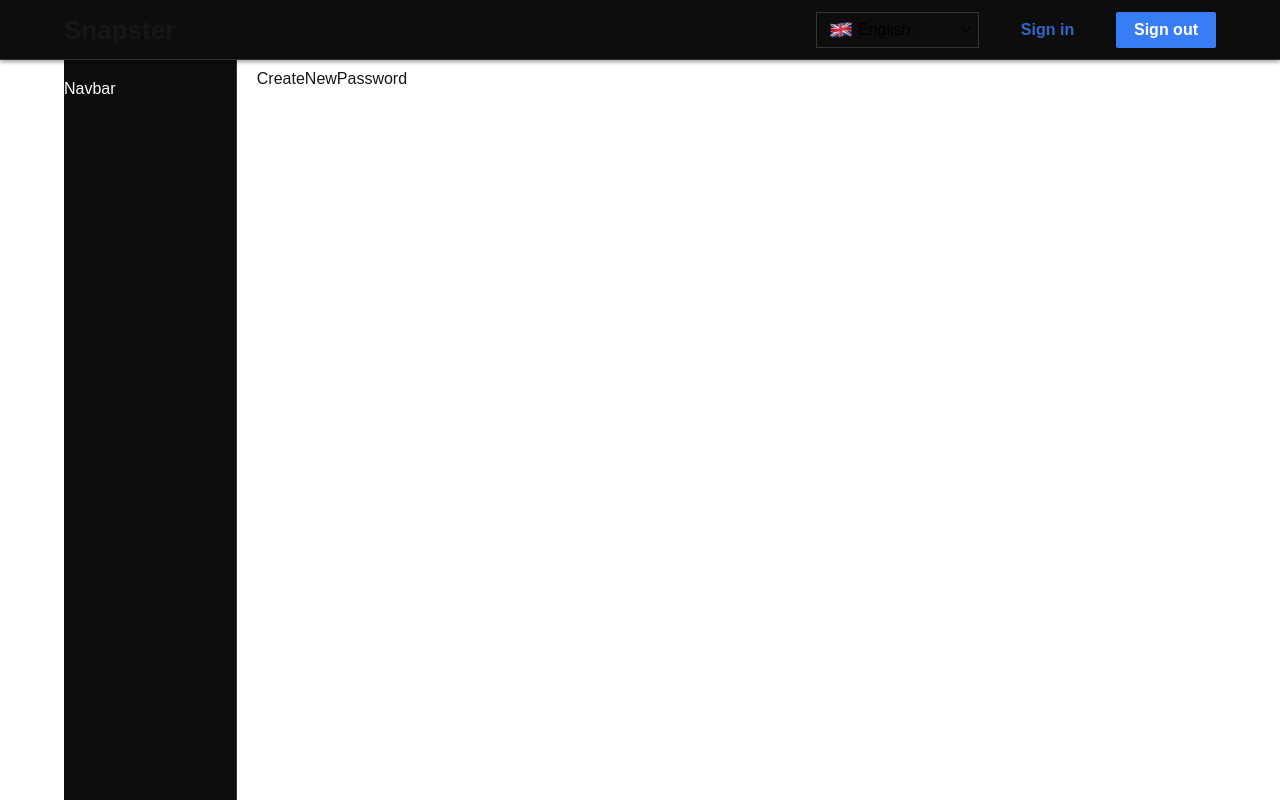
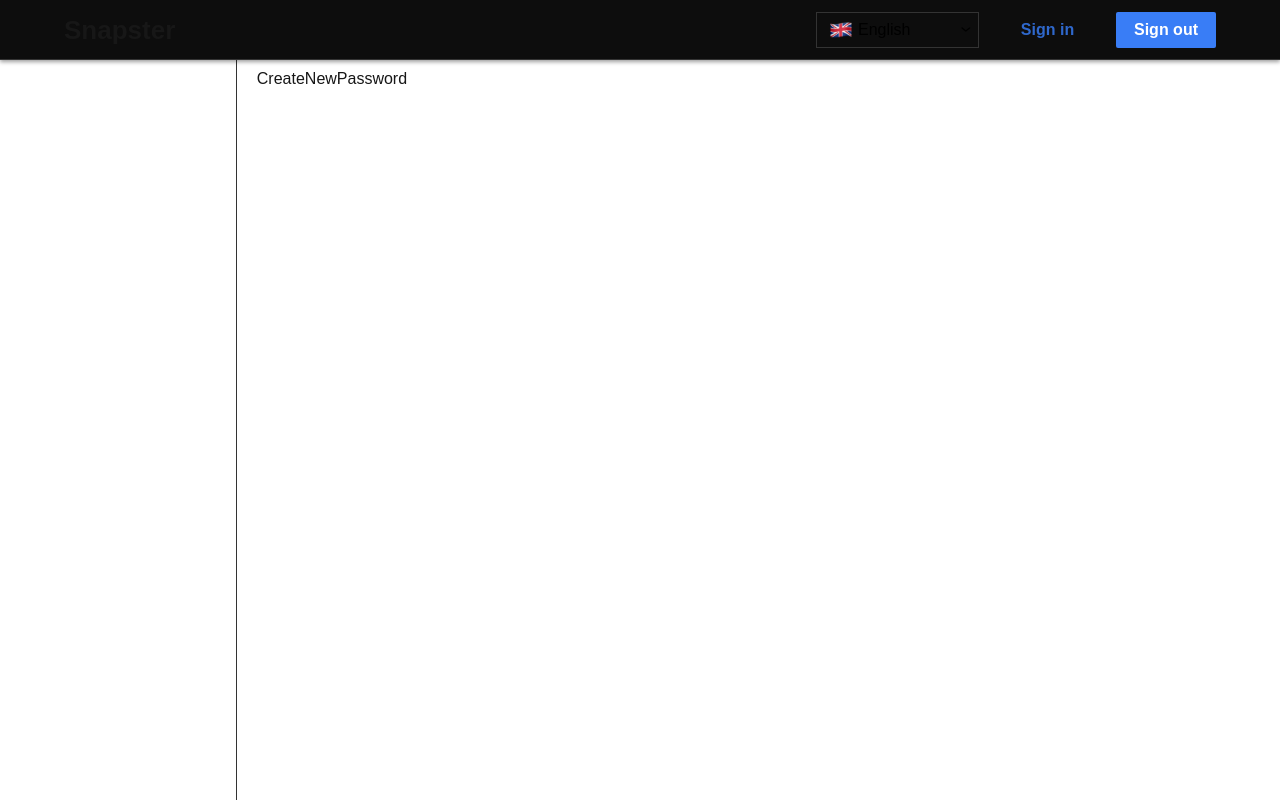
Before and after one commit to h18e-Droid/Snapster, a Next.js app: page /createNewPassword in a window 1280 px wide. Built offline with nearby package versions, Linux system fonts and the light colour scheme.

Commit message:
SCRUM-33 header: mini-fix-Header

```diff
--- a/src/widgets/navbar/ui/Navbar.module.scss
+++ b/src/widgets/navbar/ui/Navbar.module.scss
@@ -4,10 +4,9 @@
   top: 0;
   min-width: 15%;
   height: 100vh;
-  background-color: var(--color-dark-700);
   color: white;
   z-index: 10;
-  padding-top: 80px;
+  padding-top: 70px;
   @media only screen and (max-width: 700px) {
     width: 100%;
     height: 60px;
@@ -18,5 +17,10 @@
     align-items: center;
     justify-content: center;
     padding: 0 2.5%;
+
+  }
+  :first-child{
+    width: 100%;
+    height: 100%;
+  }
 }
-}
--- a/src/widgets/navbar/ui/Navbar.tsx
+++ b/src/widgets/navbar/ui/Navbar.tsx
@@ -4,7 +4,7 @@ import styles from "./Navbar.module.scss"
 export const Navbar = () => {
   return (
     <nav className={styles.navbar}>
-      <div style={{ width: "100%", height: "100%" }}>Navbar</div>
+      <div>Navbar</div>
     </nav>
   )
 }
```
